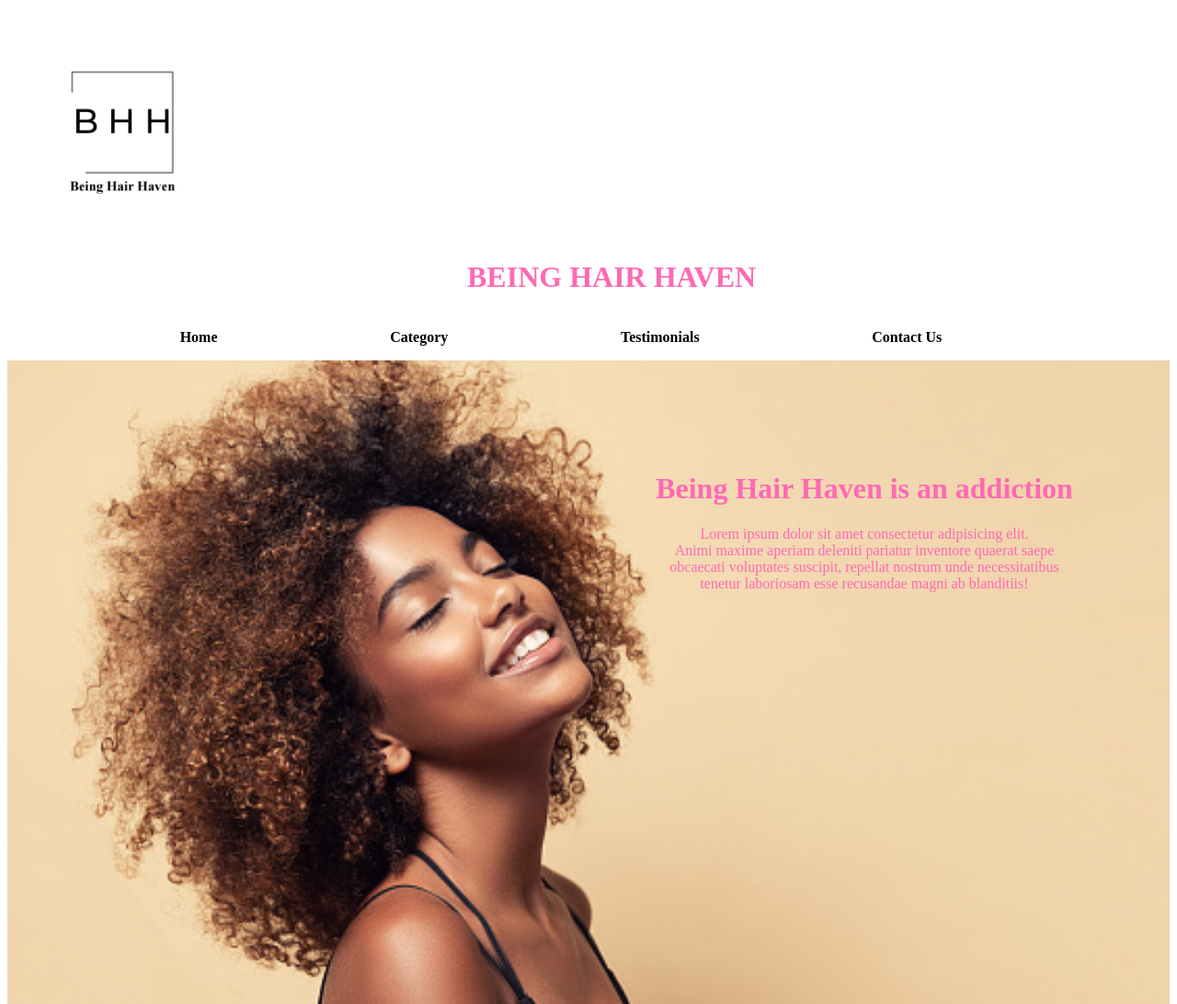
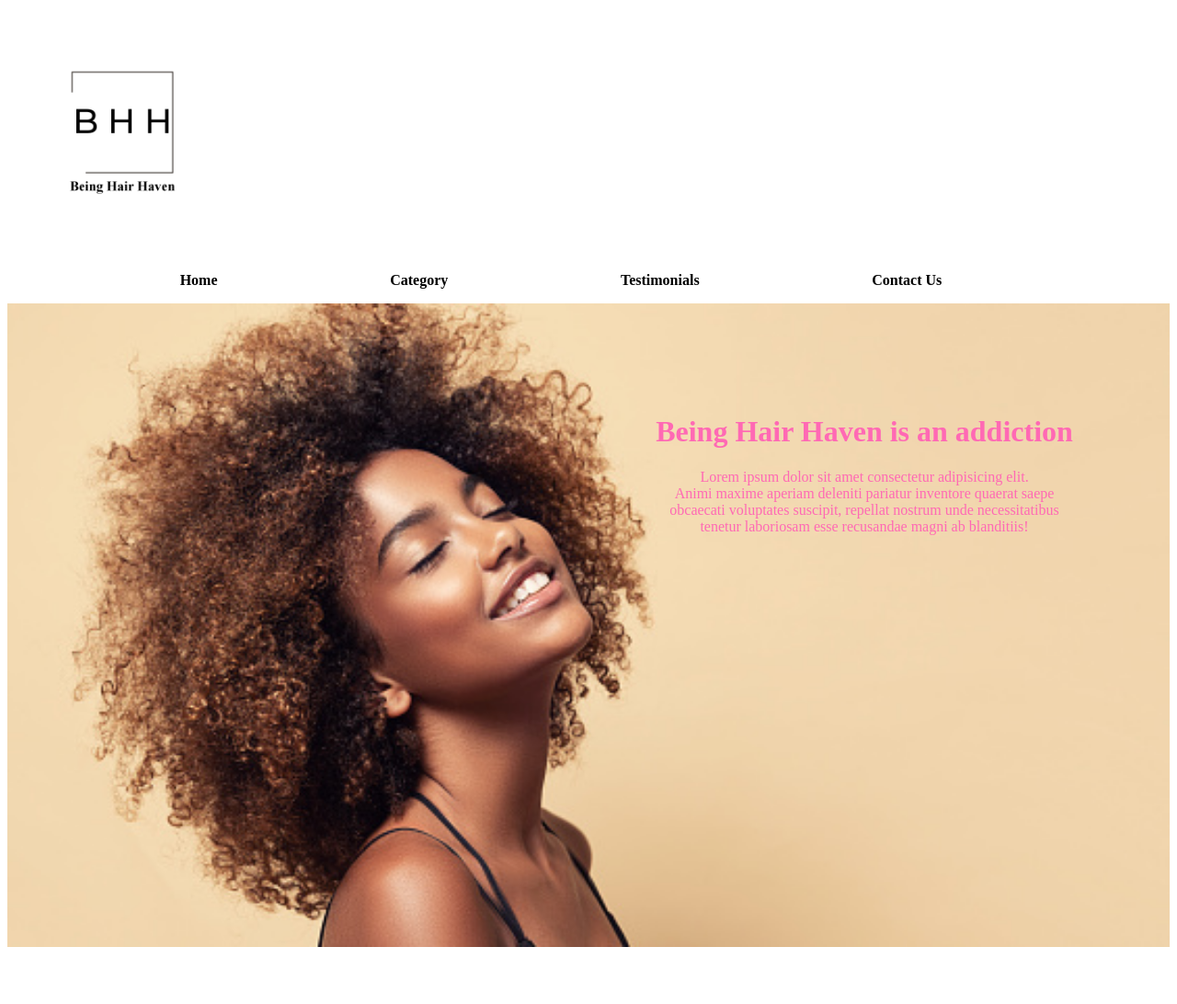
Before and after one commit to Teri11/Being-Hair-Haven, a plain HTML site: page index.html in a window 1280 px wide. Shown: the whole page at 92% size. After the commit the page ends 1038 px from the top, so only its background shows below. Drawn offline with Linux system fonts and the light colour scheme.

```diff
--- a/index.html
+++ b/index.html
@@ -10,8 +10,9 @@
 <body>
     <div class="logo">
         <img src="images/logo bhh.png" style="height: 250px;" alt="logo">
-        <h1 style="margin-left: 500px; color: hotpink;">BEING HAIR HAVEN</h1>
+
     </div>
+    <br>
     <div class="navbar">
         <ul><b>Home</b></ul>
         <ul><b>Category</b></ul>
```
